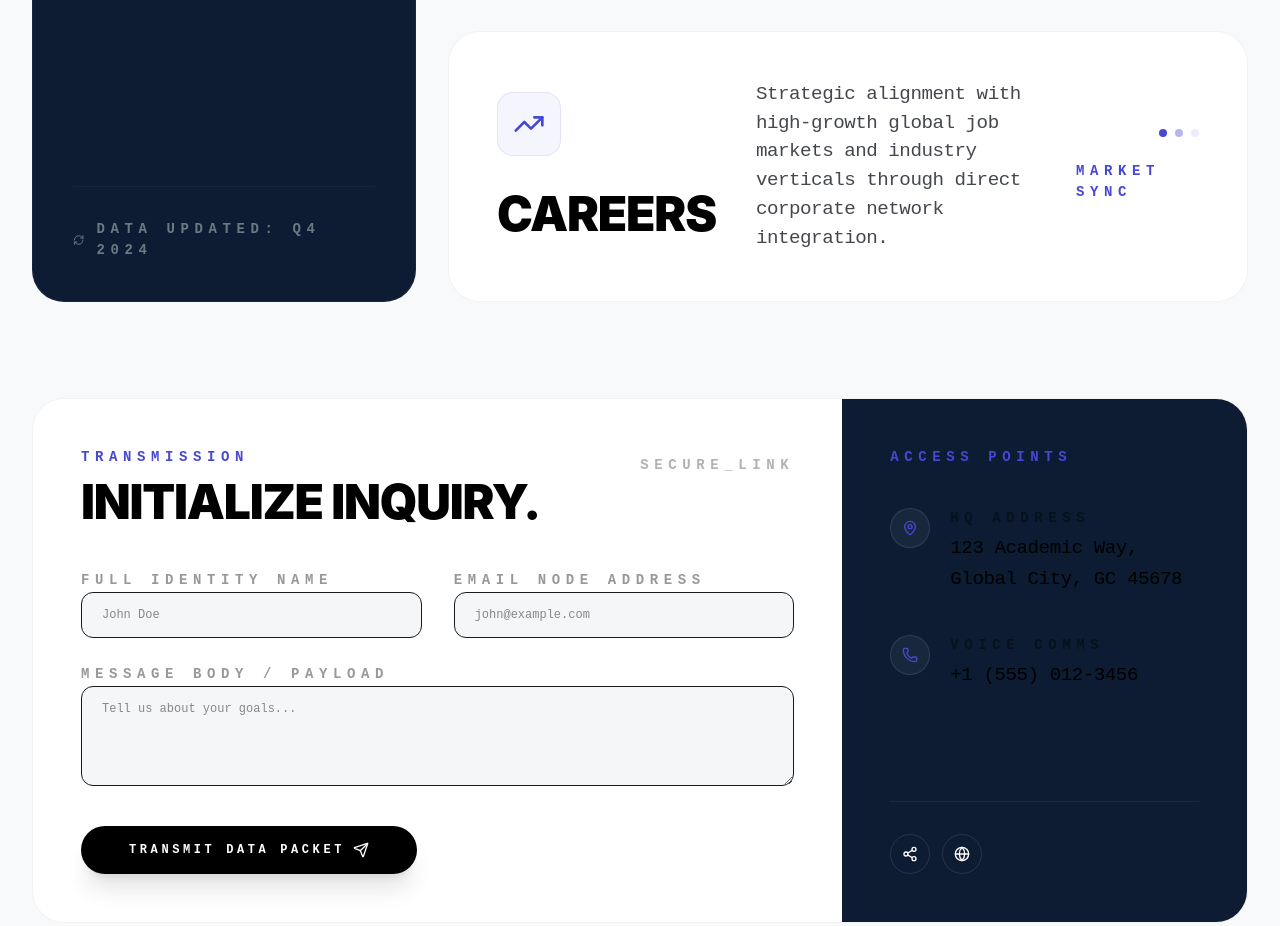
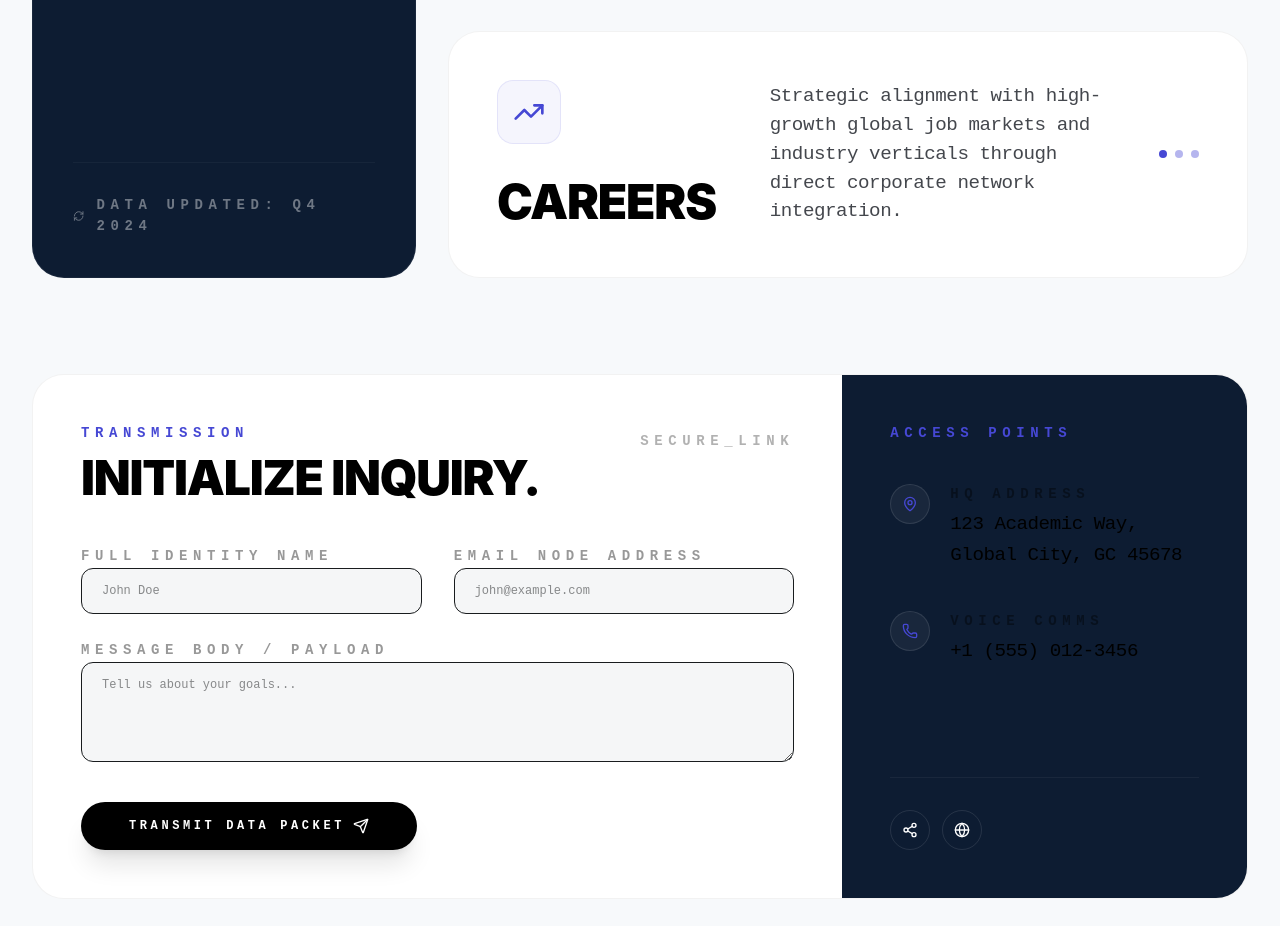
Before and after one commit to kewo22/gordon-edu, a Next.js app: page / in a window 1280 px wide. Shown: the part 2320-3246 px from the top of the page. Built offline with nearby package versions, Linux system fonts and the light colour scheme.

Commit message:
feat: add CapabilitiesMatrix component to display performance metrics and service offerings

```diff
--- a/src/components/CapabilitiesMatrix.tsx
+++ b/src/components/CapabilitiesMatrix.tsx
@@ -130,6 +130,7 @@ const CapabilitiesMatrix = () => {
 
           {/* Bottom Row: Careers (Prominent Card) */}
           <motion.div
+            id="capabilities-card"
             initial={{ opacity: 0, y: 20 }}
             whileInView={{ opacity: 1, y: 0 }}
             viewport={{ once: true }}
@@ -150,14 +151,15 @@ const CapabilitiesMatrix = () => {
               </Typography>
             </div>
             <div className="w-full md:w-auto flex flex-col items-end gap-6">
-              <div className="flex gap-2">
+              {/* 3 dots */}
+              <div id="3-dots" className="flex gap-2">
                 <div className="w-2 h-2 bg-secondary rounded-full"></div>
                 <div className="w-2 h-2 bg-secondary rounded-full opacity-40"></div>
-                <div className="w-2 h-2 bg-secondary rounded-full opacity-10"></div>
+                <div className="w-2 h-2 bg-secondary rounded-full opacity-40"></div>
               </div>
-              <Typography as="span" intent="label" color="secondary">
+              {/* <Typography as="span" intent="label" color="secondary">
                 MARKET SYNC
-              </Typography>
+              </Typography> */}
             </div>
           </motion.div>
         </div>
```
